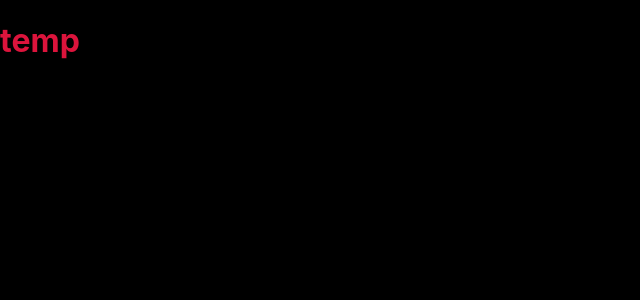
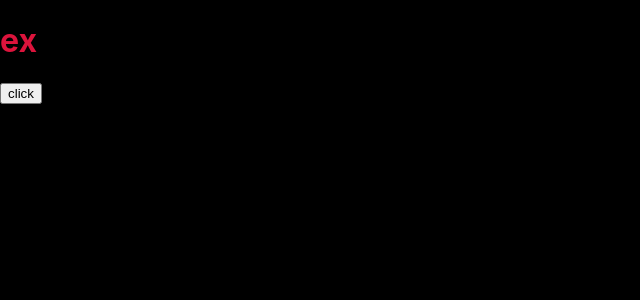
Before and after one commit to viniciusgit2/renderezizando, a Next.js app: page /comunicacao/Indireta1 in a window 1280 px wide. Shown: the top 300 px of the page, without its empty margins (0-640 px from the left). Built offline with nearby package versions, Linux system fonts and the light colour scheme.

Commit message:
agora foi indireta

```diff
--- a/components/comunicacao/indireta/Filho.jsx
+++ b/components/comunicacao/indireta/Filho.jsx
@@ -1,3 +1,4 @@
 
-export default function Pai(props){
-    return  (<h1>temp</h1>)   }
+export default function Filho(props){
+console.log(props.funcao)
+    return  (<div><h1>ex</h1><button onClick={props.funcao}>click</button></div>)   }
--- a/components/comunicacao/indireta/Pai.jsx
+++ b/components/comunicacao/indireta/Pai.jsx
@@ -1,3 +1,9 @@
 import Filho from './Filho'
 export default function Pai(props){
-    return  (<h1><Filho></Filho></h1>)   }
+    function lembrete(props){
+        console.log("lembrar de pagar o cartão")
+    }
+    return (
+        <div><Filho funcao={lembrete}/></div>
+    )
+}
--- a/pages/comunicacao/Indireta1.jsx
+++ b/pages/comunicacao/Indireta1.jsx
@@ -1,4 +1,4 @@
-import Pai from "../../components/comunicacao/indireta/Filho"
+import Pai from "../../components/comunicacao/indireta/Pai"
 export default function Indireta(props){
     return (<Pai/>)
 }
```
